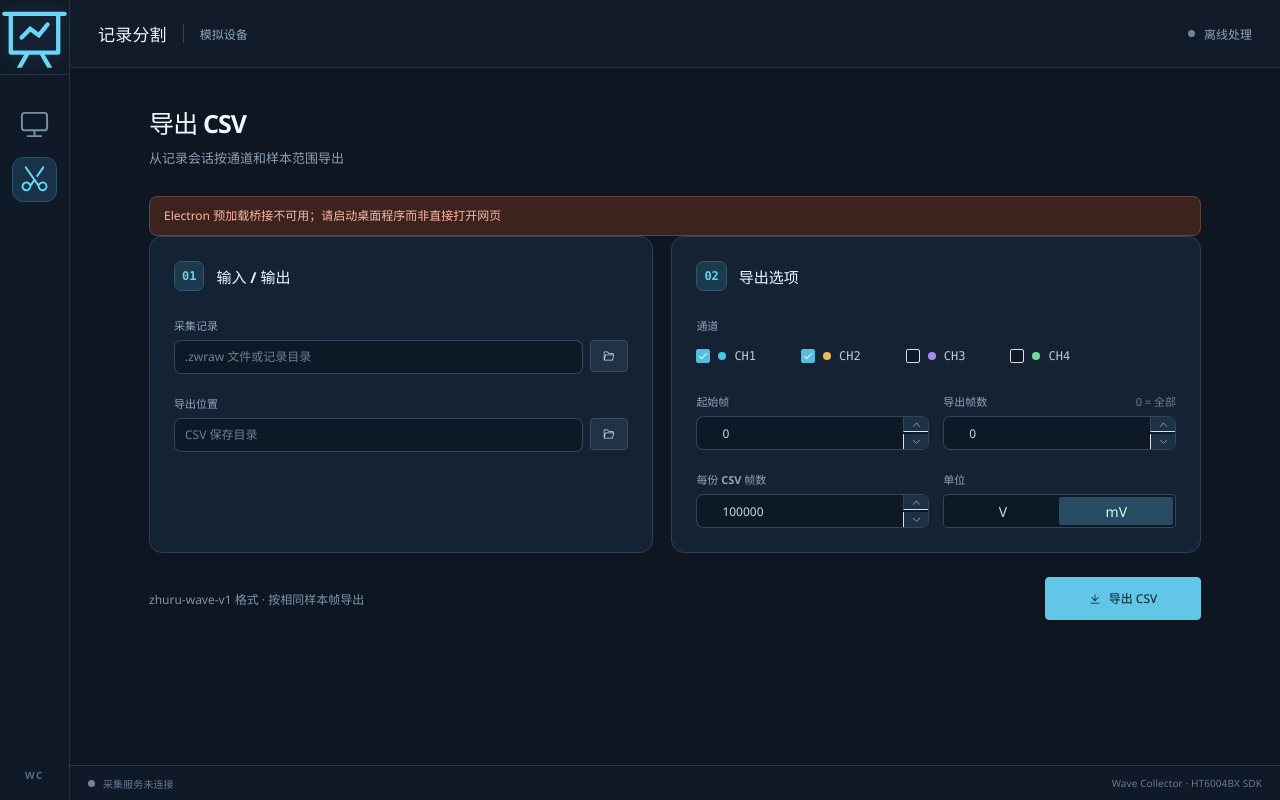
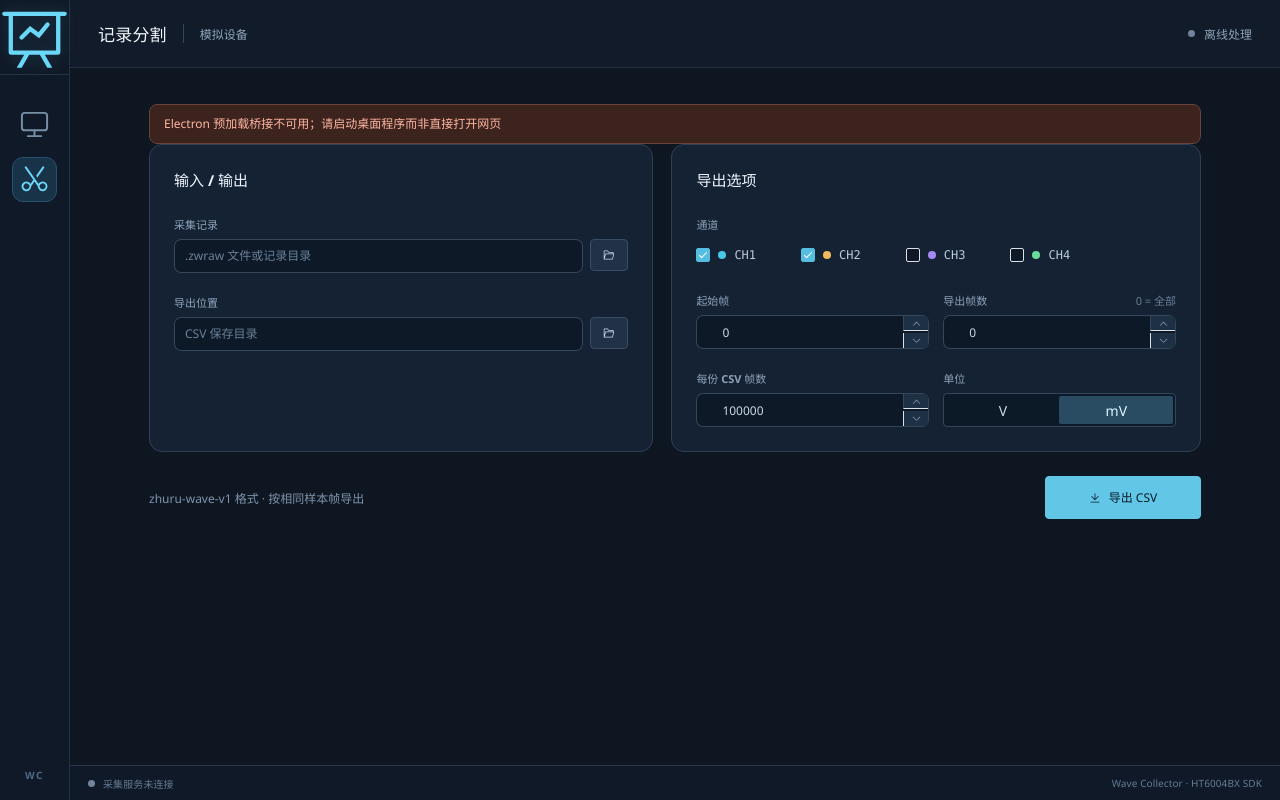
Before and after one commit to DebuNeko233/wave_collector, a Vue app: page / in a window 1280 px wide. Both pictures are taken after a click on the button 34 px from the left and 179 px from the top of the page. Built offline with nearby package versions, Linux system fonts and the light colour scheme.

Commit message:
refine(ui): remove splitter decoration and restore plot on tab change

```diff
--- a/src/renderer/src/App.vue
+++ b/src/renderer/src/App.vue
@@ -231,6 +231,12 @@ watch([rates, selectedMask], () => {
   if (!live.value && rates.value.length && !rates.value.includes(form.rate)) form.rate = preferredSampleRate(rates.value)
 }, { immediate: true })
 watch([scopeMode, () => form.unit, selectedMask], scheduleDraw)
+watch(page, async () => {
+  await nextTick()
+  resizeObserver?.disconnect()
+  if (scopeViewport.value) resizeObserver?.observe(scopeViewport.value)
+  scheduleDraw()
+})
 
 onMounted(async () => {
   const saved = localStorage.getItem('wave-collector-ui')
@@ -449,16 +455,15 @@ async function changeSource() {
       </div>
 
       <main v-else class="splitter-page">
-        <div class="splitter-intro"><h2>导出 CSV</h2><p>从记录会话按通道和样本范围导出</p></div>
         <div v-if="errorText" class="inline-alert">{{ errorText }}</div>
         <div class="splitter-layout">
           <section class="split-panel">
-            <div class="split-head"><span class="step-number">01</span><h3>输入 / 输出</h3></div>
+            <div class="split-head"><h3>输入 / 输出</h3></div>
             <div class="field"><label>采集记录</label><div class="path-input"><el-input v-model="splitter.input" placeholder=".zwraw 文件或记录目录" :title="splitter.input" /><el-button :icon="FolderOpened" aria-label="选择输入" @click="pickInput" /></div></div>
             <div class="field"><label>导出位置</label><div class="path-input"><el-input v-model="splitter.output" placeholder="CSV 保存目录" :title="splitter.output" /><el-button :icon="FolderOpened" aria-label="选择输出目录" @click="pickFolder('export')" /></div></div>
           </section>
           <section class="split-panel">
-            <div class="split-head"><span class="step-number">02</span><h3>导出选项</h3></div>
+            <div class="split-head"><h3>导出选项</h3></div>
             <div class="field"><label>通道</label>
               <el-checkbox-group v-model="exportSelections" class="export-channel-list">
                 <el-checkbox v-for="ch in channels" :key="ch.id" :value="ch.id"><span class="checkbox-label"><i :style="{ background: ch.color }"></i>CH{{ ch.id + 1 }}</span></el-checkbox>
--- a/src/renderer/src/style.css
+++ b/src/renderer/src/style.css
@@ -83,11 +83,9 @@ button{cursor:pointer}
 .app-statusbar{height:35px;flex:0 0 35px;border-top:1px solid #29374a;background:#101927;display:flex;justify-content:space-between;align-items:center;padding:0 18px;color:#657c94;font-size:10px;letter-spacing:.01em}
 .status-connection{display:inline-flex;align-items:center;gap:8px}.status-connection.ok{color:#83bba8}.status-connection.ok i{background:#4dd7a2}
 .splitter-page{flex:1;min-height:0;overflow:auto;max-width:1120px;width:100%;margin:0 auto;padding:36px 34px;display:flex;flex-direction:column}
-.splitter-intro{margin-bottom:29px}.splitter-intro h2{font-size:25px;font-weight:700;letter-spacing:-.035em;margin:0;color:#f1f7ff}.splitter-intro p{font-size:13px;margin:8px 0 0;color:#8b9fb3}
 .splitter-layout{display:grid;grid-template-columns:1fr 1.05fr;gap:18px;align-items:stretch}
 .split-panel{background:#152233;border:1px solid #304054;border-radius:13px;padding:24px;min-width:0}
 .split-head{display:flex;align-items:center;gap:12px;margin:0 0 26px}.split-head h3{margin:0;font-size:15px;color:#eff5ff}
-.step-number{font:600 12px 'IBM Plex Mono',Consolas,monospace;color:#68d0ee;background:#1c3a4d;border:1px solid #2d5a6a;border-radius:7px;padding:7px}
 .split-panel>.field{margin-bottom:21px}.split-panel>.field:last-child{margin-bottom:0}
 .export-channel-list{display:flex;flex-wrap:wrap;gap:4px 15px}.checkbox-label{display:inline-flex;align-items:center;gap:8px;font:12px 'IBM Plex Mono',Consolas,monospace;color:#bacbdf}
 .split-panel .numeric-fields{margin-top:21px;gap:14px}
```
